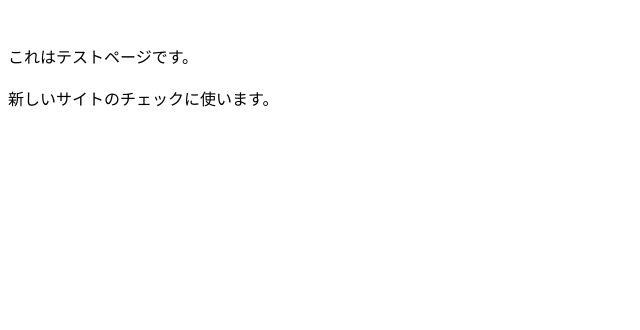
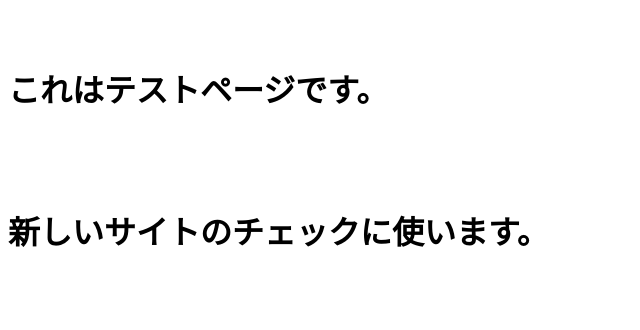
Before and after one commit to onishi-syake/test_html, a plain HTML site: page index.html in a window 1280 px wide. Shown: the whole page, without its empty margins (0-640 px from the left). Drawn offline with Linux system fonts and the light colour scheme.

Commit message:
Update index.html

```diff
--- a/index.html
+++ b/index.html
@@ -5,9 +5,11 @@
   <body>
     <br/>
     <br/>
-これはテストページです。<br/>
+    <h1>これはテストページです。<h1/>
     <br/>
-新しいサイトのチェックに使います。<br/>
+    <br/>
+    新しいサイトのチェックに使います。
+    <br/>
     <br/>
     <br/>
   </body>
```
Lines whose indentation alone changed are shown as unchanged.
